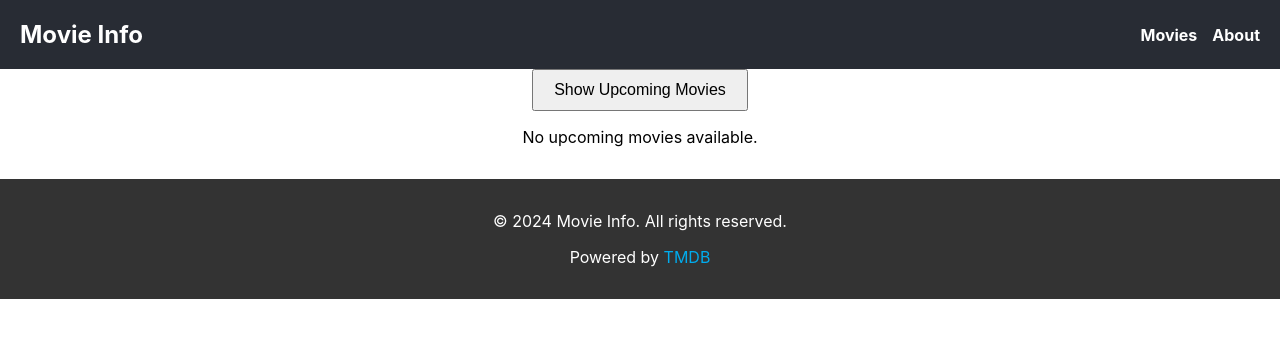
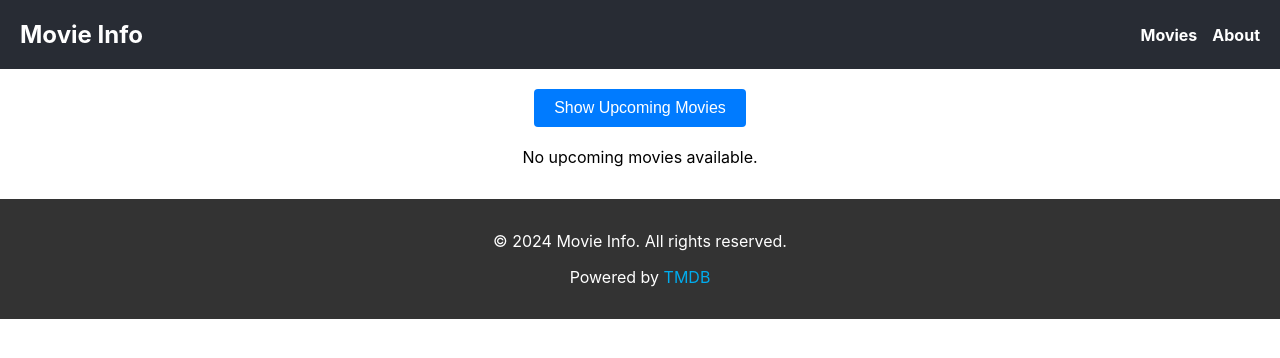
Before and after one commit to kevinwww111/113-1-TKU-midreact, a React (Create React App) app: page / in a window 1280 px wide. Shown: the top 358 px of the page. Built offline with nearby package versions, Linux system fonts and the light colour scheme.

Commit message:
button change

```diff
--- a/src/App.css
+++ b/src/App.css
@@ -37,8 +37,21 @@
   }
 }
 
+.button-container {
+  margin-top: 20px;
+  margin-bottom: 20px;
+}
+
 button {
   padding: 10px 20px;
   font-size: 16px;
   cursor: pointer;
+  background-color: #007bff;  /* 给按钮添加背景色 */
+  border: none;               /* 去掉边框 */
+  color: white;               /* 设置文字颜色 */
+  border-radius: 4px;         /* 设置圆角 */
 }
+
+button:hover {
+  background-color: #0056b3;  /* 鼠标悬停时改变背景色 */
+}
--- a/src/App.tsx
+++ b/src/App.tsx
@@ -14,9 +14,8 @@ const App: React.FC = () => {
 
   // 获取即将上映电影
   const handleUpcomingMovies = async () => {
-    console.log('Fetching upcoming movies...'); // 打印日志查看是否触发
+    console.log('Fetching upcoming movies...');
     const upcomingMovies = await getUpcomingMovies();
-    console.log('Upcoming movies:', upcomingMovies); // 打印返回的电影列表
     setMovies(upcomingMovies);
     setShowUpcoming(true);
   };
@@ -24,9 +23,9 @@ const App: React.FC = () => {
   return (
     <div className="App">
       <Header />
-      {/* 确保按钮是可见的 */}
-      <button onClick={handleUpcomingMovies}>Show Upcoming Movies</button>
-
+      <div className="button-container">
+        <button onClick={handleUpcomingMovies}>Show Upcoming Movies</button>
+      </div>
       {selectedMovie ? (
         <MovieDetail
           title={selectedMovie.title}
```
